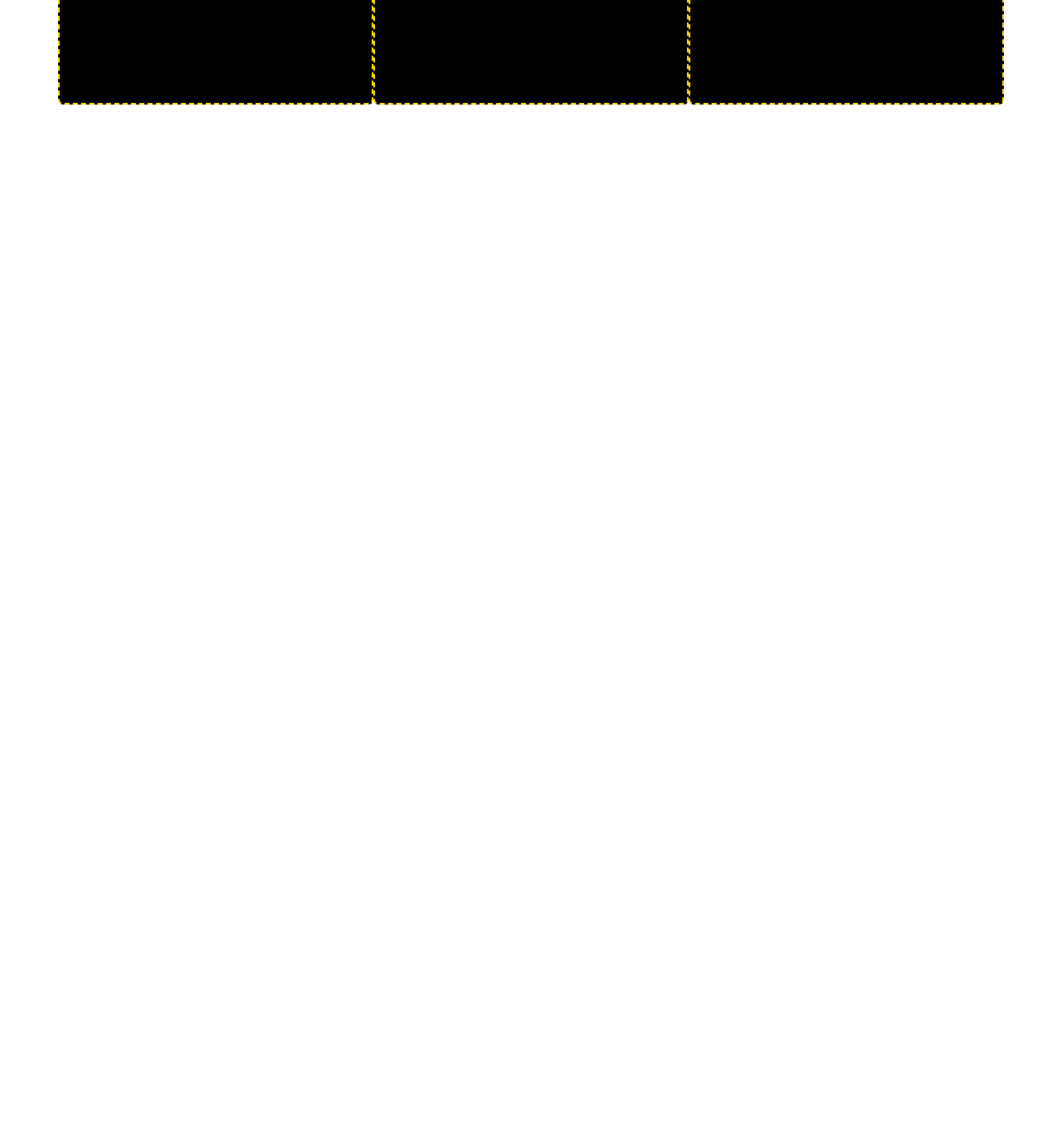
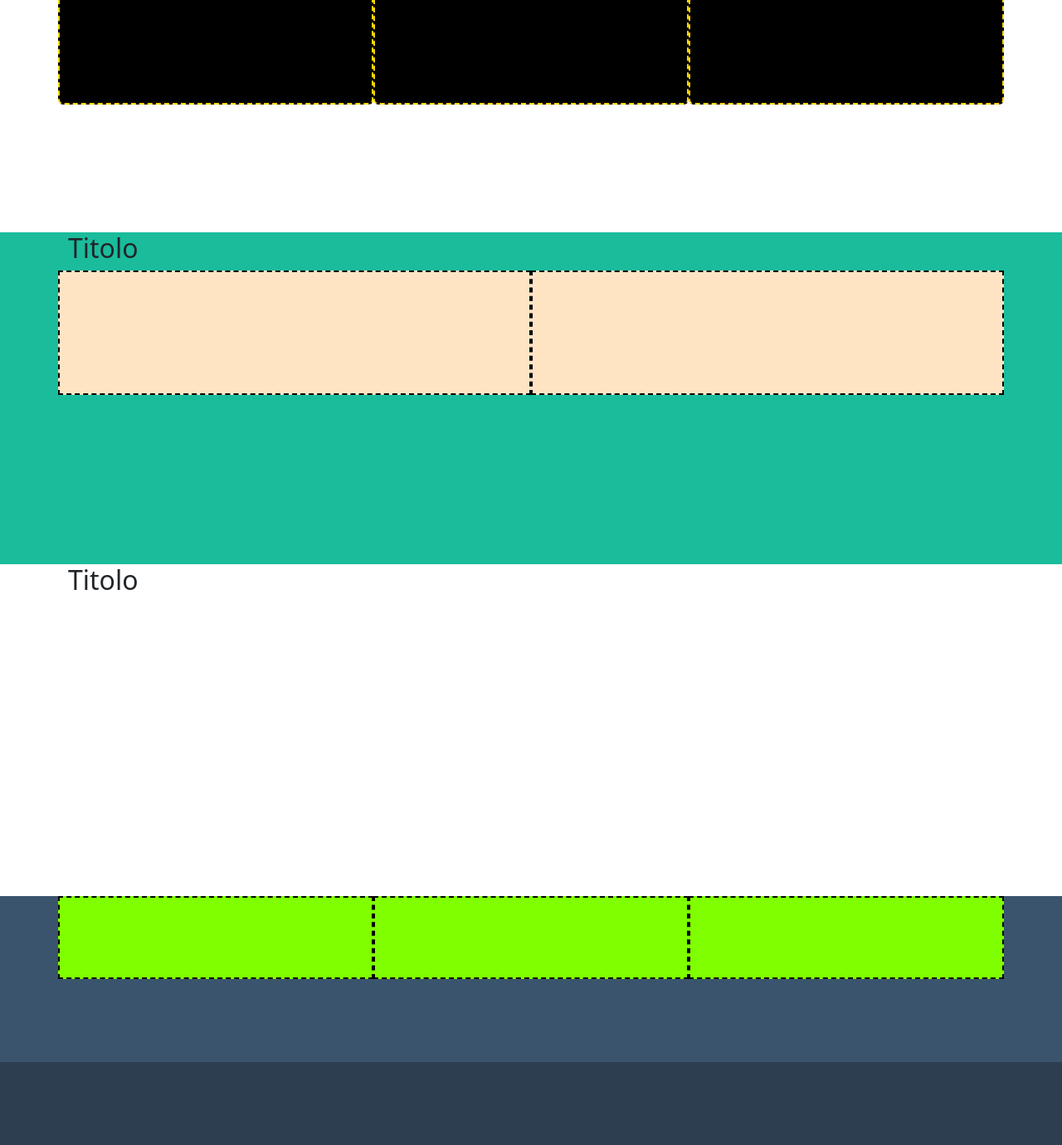
Before and after one commit to GabrieleSalati/html-css-bootstrap-freelancer, a plain HTML site: page index.html in a window 1280 px wide. Shown: the part 920-2300 px from the top of the page at 83% size. Before the commit the page ends 1046 px from the top, so only its background shows below. Drawn offline with nearby package versions, Linux system fonts and the light colour scheme.

Commit message:
Layout complete

```diff
--- a/css/style.css
+++ b/css/style.css
@@ -30,6 +30,10 @@ header {
 
 /* PORTFOLIO */
 
+.portfolio {
+    height: 600px;
+}
+
 .card {
     background-color: black;
     border: 2px dashed gold;
@@ -38,13 +42,56 @@ header {
 
 /* ABOUT */
 
+.about {
+    background-color: #1ABC9C;
+
+    height: 400px;
+}
+
+.aboutcol-left {
+    background-color: bisque;
+    border: 2px dashed black;
+    height: 150px;
+}
+
+.aboutcol-right {
+    background-color: bisque;
+    border: 2px dashed black;
+    height: 150px;
+}
 
 /* CONTACTS */
 
-
+.contacts {
+    height: 400px;
+}
 
 /* FOOTER STYLE */
 
+.info {
+    background-color: #3A546D;
+    height: 200px;
+}
 
+.copyright {
+    background-color: #2C3E50;
+    height: 100px;
+}
 
-/* FOOTER END */
+.botcol-left {
+    background-color: chartreuse;
+    border: 2px dashed black;
+    height: 100px;
+}
+
+.botcol-mid {
+    background-color: chartreuse;
+    border: 2px dashed black;
+    height: 100px;
+}
+
+.botcol-right {
+    background-color: chartreuse;
+    border: 2px dashed black;
+    height: 100px;
+}
--- a/index.html
+++ b/index.html
@@ -43,24 +43,53 @@
                 <div></div>
                 <div></div>
                 <div class="row">
-                    <div class="col-4 card"></div>
-                    <div class="col-4 card"></div>
-                    <div class="col-4 card"></div>
-                </div>
-                <div class="row">
-                    <div class="col-4 card"></div>
-                    <div class="col-4 card"></div>
-                    <div class="col-4 card"></div>
+                    <div class="col-lg-4 col-md-6 col-sm-12 card"></div>
+                    <div class="col-lg-4 col-md-6 col-sm-12 card"></div>
+                    <div class="col-lg-4 col-md-6 col-sm-12 card"></div>
+                    <div class="col-lg-4 col-md-6 col-sm-12 card"></div>
+                    <div class="col-lg-4 col-md-6 col-sm-12 card"></div>
+                    <div class="col-lg-4 col-md-6 col-sm-12 card"></div>
                 </div>
             </div>
         </section>
 
-        <section></section>
-        <section></section>
+        <section class="about">
+            <div class="container">
+                <h2>Titolo</h2>
+                <div></div>
+                <div></div>
+                <div class="row">
+                    <div class="col-lg-6 col-sm-12 aboutcol-left"></div>
+                    <div class="col-lg-6 col-sm-12 aboutcol-right"></div>
+                </div>
+            </div>
+        </section>
+
+        <section class="contacts">
+            <div class="container">
+                <h2>Titolo</h2>
+                <div></div>
+                <div></div>
+                <h3></h3>
+                <h3></h3>
+                <h3></h3>
+                <h3></h3>
+            </div>
+        </section>
+
     </main>
 
     <footer>
-
+        <section class="info">
+            <div class="container">
+                <div class="row">
+                    <div class="col-lg-4 col-sm-12 botcol-left"></div>
+                    <div class="col-lg-4 col-sm-12 botcol-mid"></div>
+                    <div class="col-lg-4 col-sm-12 botcol-right"></div>
+                </div>
+            </div>
+        </section>
+        <section class="copyright"></section>
     </footer>
 
 </body>
```
